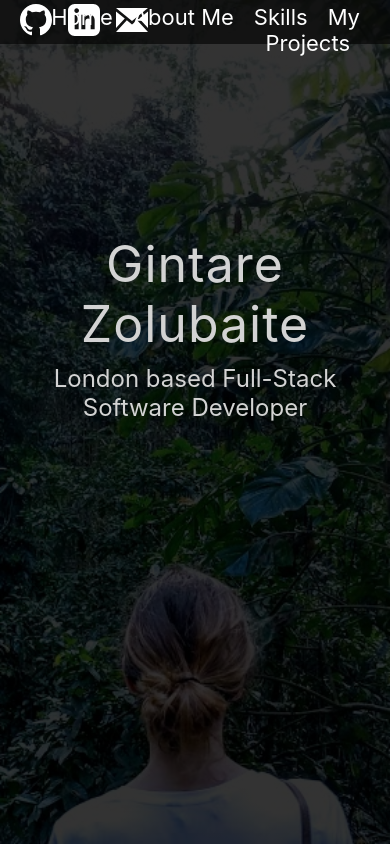
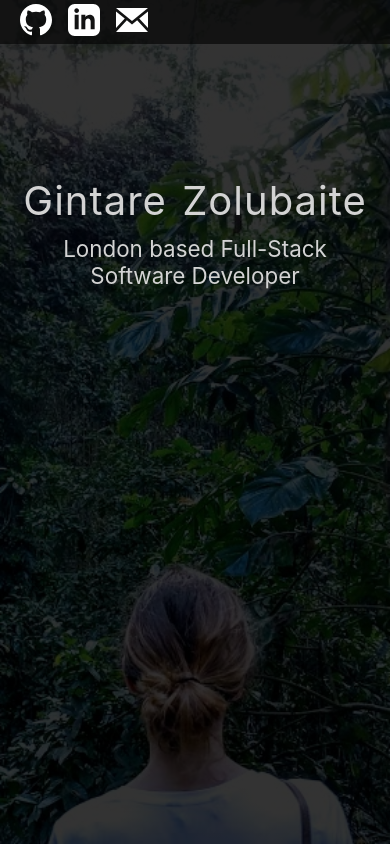
Before and after one commit to gintarios/my-website, a React (Create React App) app: page / in a window 390 px wide. Shown: the top 846 px of the page. Built offline with nearby package versions, Linux system fonts and the light colour scheme; a web font is replaced by a local one.

Commit message:
mobile look improvements

```diff
--- a/src/Footer/Footer.css
+++ b/src/Footer/Footer.css
@@ -56,4 +56,9 @@
   .footer-container {
     flex-direction: column;
   }
+
+  .footer-box2 {
+    padding-top: 5%;
+  }
+
 }
--- a/src/Header/Header.css
+++ b/src/Header/Header.css
@@ -74,14 +74,27 @@
 
 @media only screen and (max-width: 820px) {
   .section-header h1 {
-    font-size: 50px;
-    padding-top: 25%;
+    font-size: 2.5rem;
+    padding-top: 20%;
   }
 }
 
 @media only screen and (max-width: 650px) {
   .section-header h1 {
     margin: 0 1%;
-    padding-top: 60%;
+    padding-top: 45%;
+  }
+
+  .section-header h2 {
+    font-size: 1.4rem;
+  }
+
+  .section-header h3 {
+    display: none;
+  }
+
+  .header-intro {
+    width: 80%;
+    padding: 0 10%;
   }
 }
--- a/src/Header/Header.js
+++ b/src/Header/Header.js
@@ -72,7 +72,9 @@ const Header = () => {
       </div>
 
       <h1>Gintare Zolubaite</h1>
+      <div className="header-intro">
       <h2> London based Full-Stack Software Developer </h2>
+      </div>
     </div>
   );
 };
--- a/src/Skills/Skills.css
+++ b/src/Skills/Skills.css
@@ -31,3 +31,14 @@
     font-size: 60px;
   }
 }
+
+@media only screen and (max-width: 650px) {
+  .skills-container {
+    width: 80%;
+    margin-left: 10%;
+  }
+
+  .skills-item {
+    font-size: 50px;
+  }
+}
```
